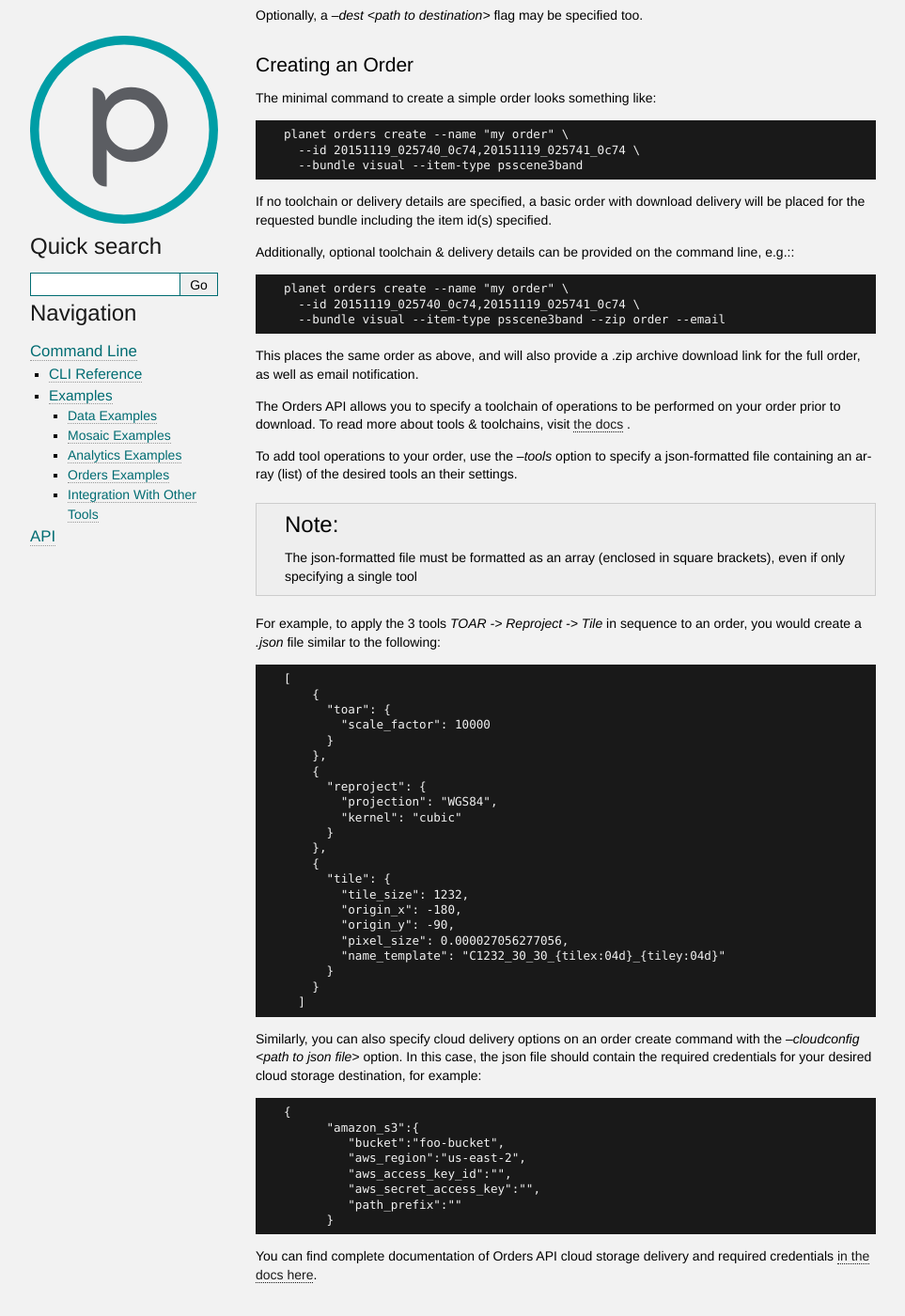
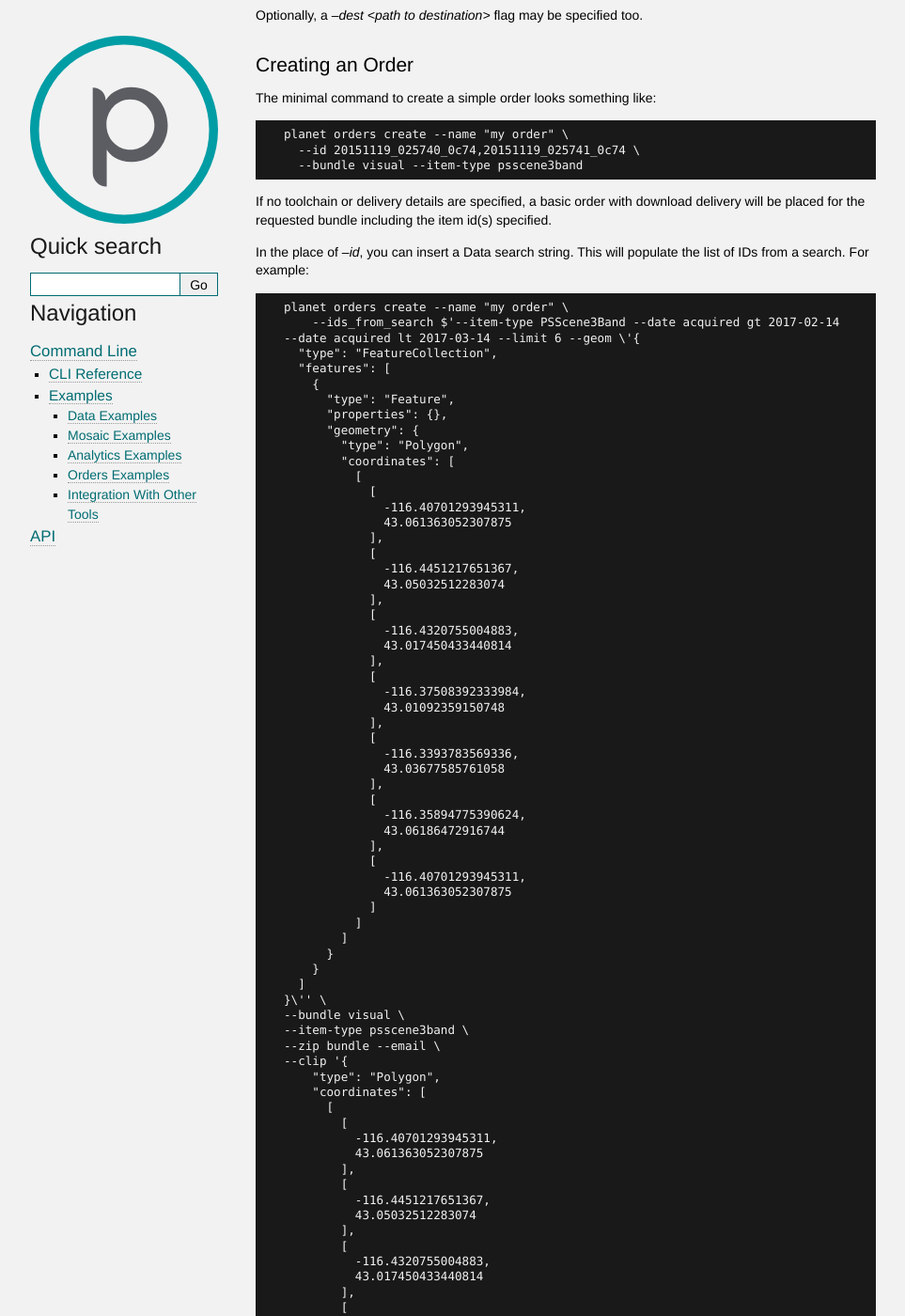
Before and after one commit to planetlabs/planet-client-python, a Sphinx documentation site: the page built from docs/source/cli/examples.rst, in a window 1280 px wide and 1400 px high, scrolled down 4328 px. Shown: the whole window at 94% size, without its empty margins (148-1111 px from the left). Built offline with Sphinx 7.4.7, drawn with Linux system fonts in a browser that asks for light colours; some of the changed text lies outside the part shown.

Commit message:
add create orders additions ids_from_search, --clip

```diff
--- a/docs/source/cli/examples.rst
+++ b/docs/source/cli/examples.rst
@@ -227,15 +227,144 @@ The minimal command to create a simple order looks something like::
 If no toolchain or delivery details are specified, a basic order with download
 delivery will be placed for the requested bundle including the item id(s) specified.
 
-Additionally, optional toolchain & delivery details can be provided on the
-command line, e.g.:::
+In the place of `--id`, you can insert a Data search string. This will populate
+the list of IDs from a search. For example::
+
+    planet orders create --name "my order" \
+        --ids_from_search $'--item-type PSScene3Band --date acquired gt 2017-02-14 --date acquired lt 2017-03-14 --limit 6 --geom \'{
+      "type": "FeatureCollection",
+      "features": [
+        {
+          "type": "Feature",
+          "properties": {},
+          "geometry": {
+            "type": "Polygon",
+            "coordinates": [
+              [
+                [
+                  -116.40701293945311,
+                  43.061363052307875
+                ],
+                [
+                  -116.4451217651367,
+                  43.05032512283074
+                ],
+                [
+                  -116.4320755004883,
+                  43.017450433440814
+                ],
+                [
+                  -116.37508392333984,
+                  43.01092359150748
+                ],
+                [
+                  -116.3393783569336,
+                  43.03677585761058
+                ],
+                [
+                  -116.35894775390624,
+                  43.06186472916744
+                ],
+                [
+                  -116.40701293945311,
+                  43.061363052307875
+                ]
+              ]
+            ]
+          }
+        }
+      ]
+    }\'' \
+    --bundle visual \
+    --item-type psscene3band \
+    --zip bundle --email \
+    --clip '{
+        "type": "Polygon",
+        "coordinates": [
+          [
+            [
+              -116.40701293945311,
+              43.061363052307875
+            ],
+            [
+              -116.4451217651367,
+              43.05032512283074
+            ],
+            [
+              -116.4320755004883,
+              43.017450433440814
+            ],
+            [
+              -116.37508392333984,
+              43.01092359150748
+            ],
+            [
+              -116.3393783569336,
+              43.03677585761058
+            ],
+            [
+              -116.35894775390624,
+              43.06186472916744
+            ],
+            [
+              -116.40701293945311,
+              43.061363052307875
+            ]
+          ]
+        ]
+      }'
+
+Note that `--ids_from_search` is passed as a string value.
+
+Additionally, optional toolchain & delivery details can be provided on the command line, e.g.::
 
     planet orders create --name "my order" \
       --id 20151119_025740_0c74,20151119_025741_0c74 \
       --bundle visual --item-type psscene3band --zip order --email
 
 This places the same order as above, and will also provide a .zip archive
-download link for the full order, as well as email notification.
+download link for the full order, as well as email notification. If you change
+`--zip order` to `--zip bundle`, the individual bundles will be zipped rather
+than the full order.
+
+You can also clip the items in an order by providing a GeoJSON AOI Geometry
+with the `--clip` parameter::
+
+    planet orders create --name "my order" ... \
+      --clip '{
+          "type": "Polygon",
+          "coordinates": [
+            [
+              [
+                -163.828125,
+                -44.59046718130883
+              ],
+              [
+                181.7578125,
+                -44.59046718130883
+              ],
+              [
+                181.7578125,
+                78.42019327591201
+              ],
+              [
+                -163.828125,
+                78.42019327591201
+              ],
+              [
+                -163.828125,
+                -44.59046718130883
+              ]
+            ]
+          ]
+        }'
+
+Alternatively, you can specify a file that contains your GeoJSON AOI using the
+`@` notation, e.g. `--clip @path/to/aoi.json`.
+
+It should be noted that if the clip AOI you specify does not intersect with the
+items in `--id` or `--ids_from_search` you may end up with a zero result order.
+If some of the items intersect, you will receive those items.
 
 The Orders API allows you to specify a toolchain of operations to be performed
 on your order prior to download. To read more about tools & toolchains, visit
@@ -271,7 +400,7 @@ order, you would create a `.json` file similar to the following::
             "name_template": "C1232_30_30_{tilex:04d}_{tiley:04d}"
           }
         }
-      ]
+    ]
 
 
 Similarly, you can also specify cloud delivery options on an order create
```
Also changed, not shown: 3 other files.
